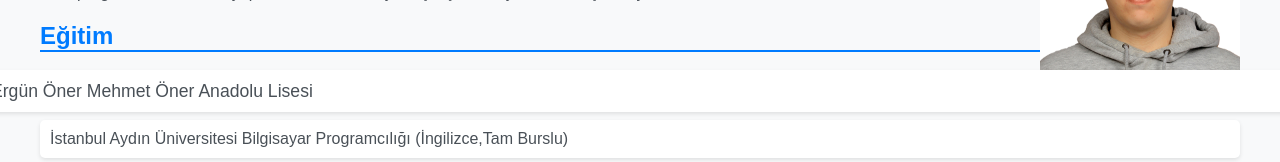
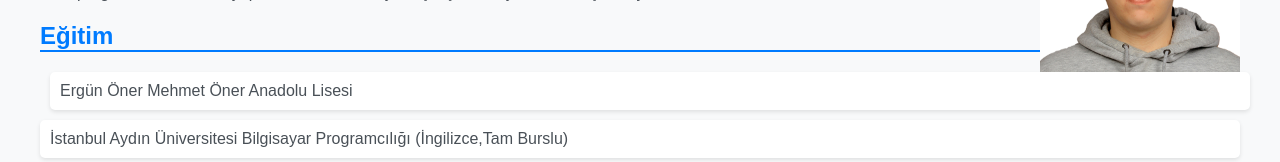
Before and after one commit to kastarthorny/cv, a plain HTML site: page index.html in a window 1280 px wide. In both pictures the pointer is over the item "Ergün Öner Mehmet Öner Anadolu Lisesi". Shown: the part 164-326 px from the top of the page. Drawn offline with Linux system fonts and the light colour scheme.

Commit message:
Add files via upload

```diff
--- a/style.css
+++ b/style.css
@@ -30,7 +30,7 @@
 }
 
 li:hover {
-    transform: scale(1.05);
+    transform: translateX(10px);
 }
 
 footer {
@@ -41,13 +41,13 @@
     cursor: pointer;
 }
 
-
+/* Hover effect for skills */
 ul li:hover {
-    transform: scale(1.1);
+    transform: translateX(10px);
     transition: transform 0.3s ease-in-out;
 }
 
-
+/* Show/hide skill descriptions */
 ul li p {
     display: none;
     margin-top: 5px;
@@ -56,3 +56,5 @@
 ul li:hover p.show-description {
     display: block;
 }
+
+/* Add more styles as needed */
```
